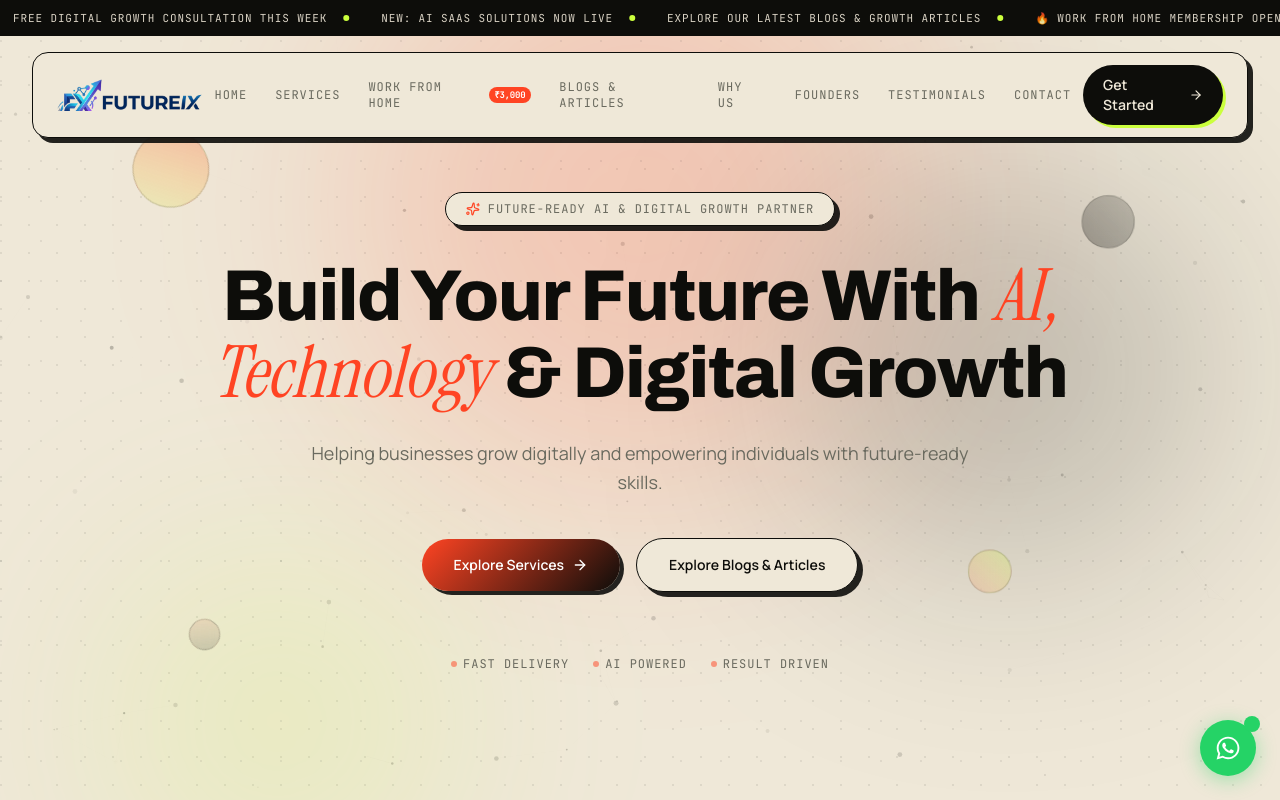
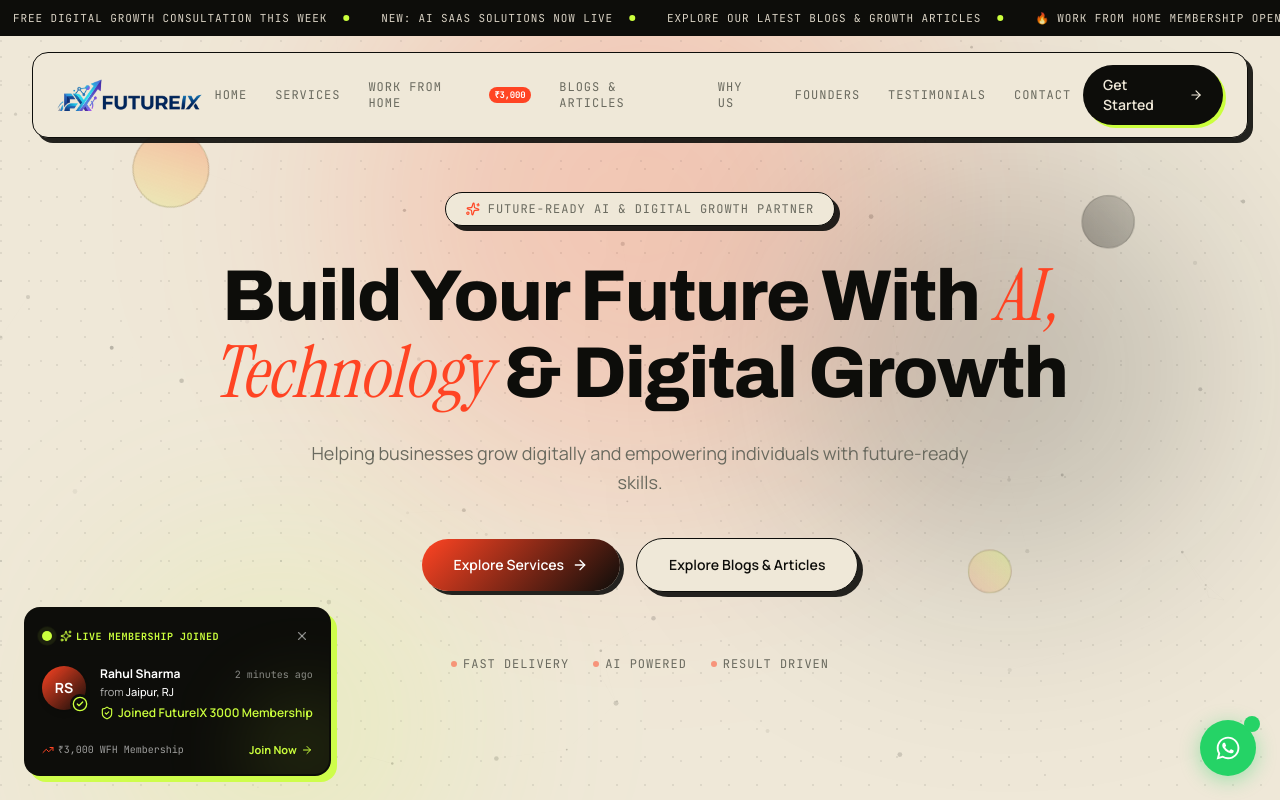
Before and after one commit to kartikgarhwal10/futureix-official, a Next.js app: page / in a window 1280 px wide. Shown: the top 800 px of the page. Built offline with nearby package versions, Linux system fonts and the light colour scheme.

Commit message:
notification update

```diff
--- a/src/app/page.tsx
+++ b/src/app/page.tsx
@@ -13,6 +13,7 @@
 import { Footer } from "@/components/Footer";
 import { ParticleField } from "@/components/ParticleField";
 import { WhatsAppButton } from "@/components/WhatsAppButton";
+import { MembershipNotification } from "@/components/MembershipNotification";
 
 export default function Home() {
   return (
@@ -34,6 +35,7 @@
       </main>
       <Footer />
       <WhatsAppButton />
+      <MembershipNotification />
     </div>
   );
 }
--- /dev/null
+++ b/src/components/MembershipNotification.tsx
@@ -0,0 +1,264 @@
+"use client";
+
+import { useState, useEffect, useRef } from "react";
+import { motion, AnimatePresence } from "framer-motion";
+import { CheckCircle2, X, Sparkles, TrendingUp, ShieldCheck, ArrowRight } from "lucide-react";
+import { buildWhatsAppLink } from "@/lib/whatsapp";
+
+interface NotificationItem {
+  id: number;
+  name: string;
+  location: string;
+  action: string;
+  timeAgo: string;
+  avatarColor: string;
+  initials: string;
+}
+
+const notifications: NotificationItem[] = [
+  {
+    id: 1,
+    name: "Rahul Sharma",
+    location: "Jaipur, RJ",
+    action: "Joined FutureIX 3000 Membership",
+    timeAgo: "2 minutes ago",
+    avatarColor: "from-signal to-signal-light",
+    initials: "RS",
+  },
+  {
+    id: 2,
+    name: "Priya Verma",
+    location: "New Delhi",
+    action: "Unlocked Work From Home Access",
+    timeAgo: "5 minutes ago",
+    avatarColor: "from-purple-600 to-indigo-600",
+    initials: "PV",
+  },
+  {
+    id: 3,
+    name: "Vikram Malhotra",
+    location: "Mumbai, MH",
+    action: "Joined FutureIX 3000 Digital Partner",
+    timeAgo: "Just now",
+    avatarColor: "from-emerald-600 to-teal-500",
+    initials: "VM",
+  },
+  {
+    id: 4,
+    name: "Ananya Singh",
+    location: "Bengaluru, KA",
+    action: "Enrolled in ₹3,000 WFH Program",
+    timeAgo: "8 minutes ago",
+    avatarColor: "from-orange-500 to-amber-500",
+    initials: "AS",
+  },
+  {
+    id: 5,
+    name: "Amit Patel",
+    location: "Ahmedabad, GJ",
+    action: "Joined FutureIX 3000 Membership",
+    timeAgo: "12 minutes ago",
+    avatarColor: "from-blue-600 to-cyan-500",
+    initials: "AP",
+  },
+  {
+    id: 6,
+    name: "Sneha Kulkarni",
+    location: "Pune, MH",
+    action: "Unlocked Verified Member Status",
+    timeAgo: "4 minutes ago",
+    avatarColor: "from-pink-600 to-rose-500",
+    initials: "SK",
+  },
+  {
+    id: 7,
+    name: "Deepak Rao",
+    location: "Hyderabad, TS",
+    action: "Joined FutureIX 3000 Membership",
+    timeAgo: "Just now",
+    avatarColor: "from-indigo-600 to-purple-500",
+    initials: "DR",
+  },
+  {
+    id: 8,
+    name: "Kavya Sharma",
+    location: "Chandigarh, PB",
+    action: "Registered for ₹3,000 WFH Pass",
+    timeAgo: "7 minutes ago",
+    avatarColor: "from-teal-600 to-emerald-500",
+    initials: "KS",
+  },
+  {
+    id: 9,
+    name: "Rohan Joshi",
+    location: "Indore, MP",
+    action: "Joined FutureIX 3000 Membership",
+    timeAgo: "15 minutes ago",
+    avatarColor: "from-signal to-orange-600",
+    initials: "RJ",
+  },
+  {
+    id: 10,
+    name: "Tarun Mehta",
+    location: "Lucknow, UP",
+    action: "Unlocked Digital Partner Portal",
+    timeAgo: "3 minutes ago",
+    avatarColor: "from-cyan-600 to-blue-600",
+    initials: "TM",
+  },
+];
+
+export function MembershipNotification() {
+  const [currentIndex, setCurrentIndex] = useState(0);
+  const [isVisible, setIsVisible] = useState(false);
+  const [isDismissed, setIsDismissed] = useState(false);
+  const [isHovered, setIsHovered] = useState(false);
+  const timerRef = useRef<NodeJS.Timeout | null>(null);
+
+  // Check session storage on mount
+  useEffect(() => {
+    const dismissed = sessionStorage.getItem("futureix_notification_dismissed");
+    if (dismissed === "true") {
+      setIsDismissed(true);
+      return;
+    }
+
+    // Initial popup delay after page loads (3.5s)
+    const initialTimer = setTimeout(() => {
+      setIsVisible(true);
+    }, 3500);
+
+    return () => clearTimeout(initialTimer);
+  }, []);
+
+  // Interval manager for cycling notifications
+  useEffect(() => {
+    if (isDismissed) return;
+
+    if (isVisible && !isHovered) {
+      // Hide after 6 seconds of display
+      const hideTimer = setTimeout(() => {
+        setIsVisible(false);
+      }, 6000);
+
+      return () => clearTimeout(hideTimer);
+    } else if (!isVisible && !isDismissed) {
+      // Show next notification after 8 seconds of rest
+      const showTimer = setTimeout(() => {
+        setCurrentIndex((prevIndex) => (prevIndex + 1) % notifications.length);
+        setIsVisible(true);
+      }, 8000);
+
+      return () => clearTimeout(showTimer);
+    }
+  }, [isVisible, isDismissed, isHovered]);
+
+  const handleClose = (e: React.MouseEvent) => {
+    e.stopPropagation();
+    setIsVisible(false);
+    setIsDismissed(true);
+    sessionStorage.setItem("futureix_notification_dismissed", "true");
+  };
+
+  const handleClickNotification = () => {
+    const wfhSection = document.getElementById("wfh");
+    if (wfhSection) {
+      wfhSection.scrollIntoView({ behavior: "smooth" });
+    } else {
+      const msg = "Hello FUTUREIX Team, I saw someone just joined FutureIX 3000 Membership and I would like to register too!";
+      window.open(buildWhatsAppLink(msg), "_blank", "noopener,noreferrer");
+    }
+  };
+
+  if (isDismissed) return null;
+
+  const currentNotif = notifications[currentIndex];
+
+  return (
+    <AnimatePresence>
+      {isVisible && (
+        <motion.div
+          initial={{ opacity: 0, y: 50, scale: 0.9, filter: "blur(6px)" }}
+          animate={{ opacity: 1, y: 0, scale: 1, filter: "blur(0px)" }}
+          exit={{ opacity: 0, y: 30, scale: 0.92, filter: "blur(4px)" }}
+          transition={{ type: "spring", stiffness: 350, damping: 25 }}
+          onMouseEnter={() => setIsHovered(true)}
+          onMouseLeave={() => setIsHovered(false)}
+          onClick={handleClickNotification}
+          className="fixed bottom-4 left-4 right-4 sm:right-auto sm:left-6 sm:bottom-6 z-40 sm:max-w-sm cursor-pointer group"
+          role="status"
+          aria-live="polite"
+        >
+          <div className="relative overflow-hidden rounded-2xl bg-[#0d0d0a] text-[#efe8d8] p-4 shadow-[6px_6px_0px_0px_rgba(203,255,61,0.9)] border-2 border-[#0d0d0a] transition-transform duration-200 group-hover:-translate-y-1">
+            {/* Ambient subtle glow background */}
+            <div className="pointer-events-none absolute -right-10 -bottom-10 h-32 w-32 rounded-full bg-lime/10 blur-2xl" />
+
+            {/* Top header line: Live tag & Close button */}
+            <div className="flex items-center justify-between pb-2 mb-2.5 border-b border-white/10">
+              <div className="flex items-center gap-2">
+                <span className="relative flex h-2.5 w-2.5">
+                  <span className="animate-ping absolute inline-flex h-full w-full rounded-full bg-lime opacity-75" />
+                  <span className="relative inline-flex rounded-full h-2.5 w-2.5 bg-lime" />
+                </span>
+                <span className="font-mono text-[10px] font-bold uppercase tracking-wider text-lime flex items-center gap-1">
+                  <Sparkles className="h-3 w-3" /> LIVE MEMBERSHIP JOINED
+                </span>
+              </div>
+              <button
+                onClick={handleClose}
+                aria-label="Close notification"
+                className="text-white/50 hover:text-white transition-colors p-1 rounded-full hover:bg-white/10"
+              >
+                <X className="h-3.5 w-3.5" />
+              </button>
+            </div>
+
+            {/* Main content body */}
+            <div className="flex items-start gap-3.5">
+              {/* Avatar Icon */}
+              <div className="relative flex-shrink-0">
+                <div
+                  className={`h-11 w-11 rounded-full bg-gradient-to-br ${currentNotif.avatarColor} flex items-center justify-center text-white font-bold text-sm shadow-md`}
+                >
+                  {currentNotif.initials}
+                </div>
+                <div className="absolute -bottom-1 -right-1 bg-[#0d0d0a] rounded-full p-0.5">
+                  <CheckCircle2 className="h-4 w-4 text-lime fill-[#0d0d0a]" />
+                </div>
+              </div>
+
+              {/* Text info */}
+              <div className="flex-1 min-w-0">
+                <div className="flex items-center justify-between gap-1">
+                  <h4 className="text-xs font-bold text-white truncate">
+                    {currentNotif.name}
+                  </h4>
+                  <span className="text-[10px] font-mono text-white/50 flex-shrink-0">
+                    {currentNotif.timeAgo}
+                  </span>
+                </div>
+                <p className="text-[11px] text-white/70 truncate mt-0.5">
+                  from <span className="text-white font-medium">{currentNotif.location}</span>
+                </p>
+                <p className="text-xs font-semibold text-lime mt-1 flex items-center gap-1">
+                  <ShieldCheck className="h-3.5 w-3.5 text-lime inline flex-shrink-0" />
+                  <span className="truncate">{currentNotif.action}</span>
+                </p>
+              </div>
+            </div>
+
+            {/* Footer mini banner with CTA */}
+            <div className="mt-3 pt-2 border-t border-white/10 flex items-center justify-between text-[11px]">
+              <span className="font-mono text-white/60 text-[10px] flex items-center gap-1">
+                <TrendingUp className="h-3 w-3 text-signal" /> ₹3,000 WFH Membership
+              </span>
+              <span className="font-bold text-lime flex items-center gap-1 group-hover:underline">
+                Join Now <ArrowRight className="h-3 w-3 group-hover:translate-x-0.5 transition-transform" />
+              </span>
+            </div>
+          </div>
+        </motion.div>
+      )}
+    </AnimatePresence>
+  );
+}
```
